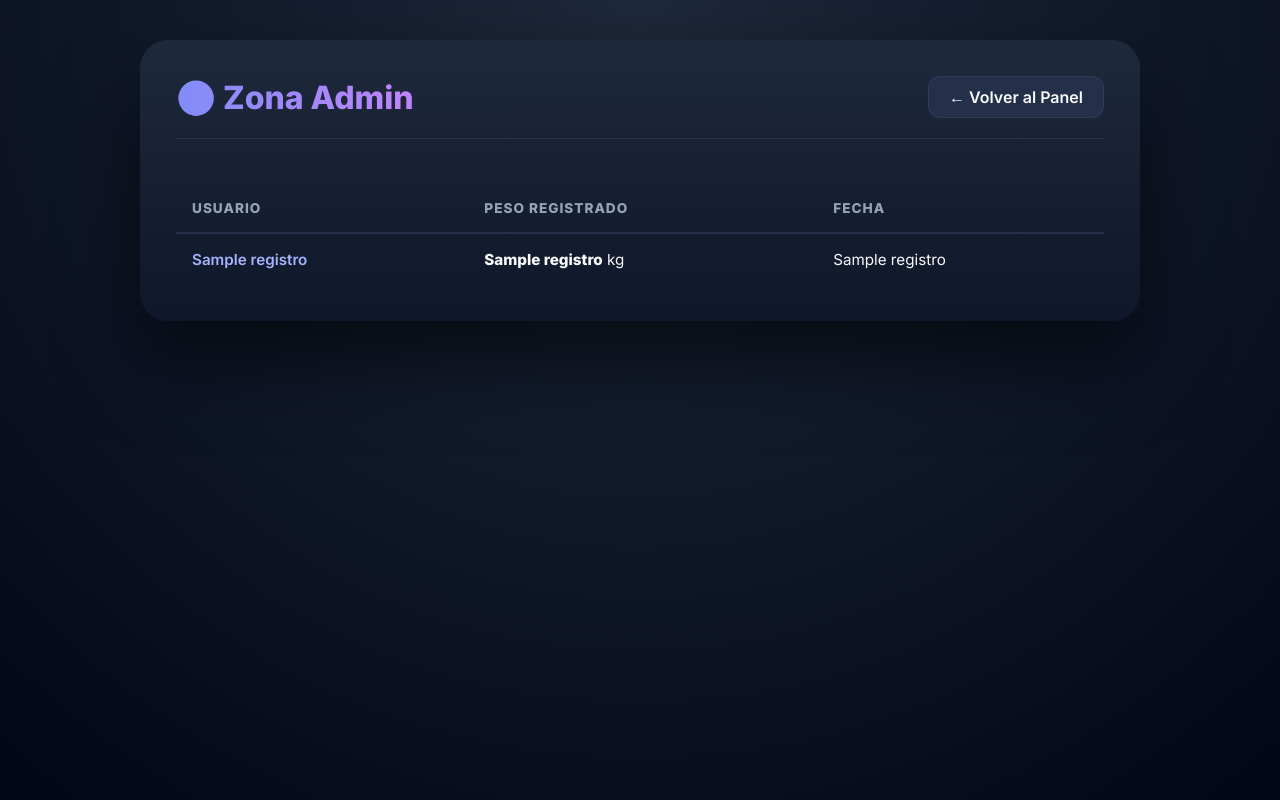
After one commit to Revalyx/Flask_Peso_PPS, a Flask app: template templates/admin_registros.html in a window 1280 px wide. The commit adds this page. Run offline with Flask 3, Linux system fonts and the light colour scheme; the template is opened without the code that fills it: most values are stand-ins (such as "Sample title", 1, 10 or a date in 2020).

Commit message:
JWT Integration

```diff
--- a/requirements.txt
+++ b/requirements.txt
@@ -3,3 +3,4 @@ pytest
 coverage
 python-dotenv
 requests
+flask-jwt-extended
--- a/src/app.py
+++ b/src/app.py
@@ -1,6 +1,10 @@
 from flask import Flask, request, session, redirect, render_template, flash
+from flask_jwt_extended import JWTManager, create_access_token, jwt_required, get_jwt_identity, set_access_cookies, unset_jwt_cookies
+from datetime import timedelta
 from datetime import datetime, date
+from flask_jwt_extended import get_jwt
 import re
+
 
 from .db import init_db, get_connection
 from .models import Usuario, RegistroPeso
@@ -25,6 +29,24 @@ app = Flask(
 app.secret_key = "super_secret_key"
 
 
+app.config["JWT_SECRET_KEY"] = "super_secret_jwt_key"
+app.config["JWT_TOKEN_LOCATION"] = ["cookies"]
+app.config["JWT_COOKIE_SECURE"] = False  # Poner en True si algún día subes a producción con HTTPS
+app.config["JWT_COOKIE_CSRF_PROTECT"] = False
+app.config["JWT_SECRET_KEY"] = "super_secret_jwt_key"
+app.config["JWT_ACCESS_TOKEN_EXPIRES"] = timedelta(hours=1)
+
+jwt = JWTManager(app)
+
+@jwt.unauthorized_loader
+def missing_token_callback(error_string):
+    flash("Acceso denegado. Por favor, inicia sesión.", "error")
+    return redirect("/login")
+
+@jwt.expired_token_loader
+def expired_token_callback(jwt_header, jwt_payload):
+    flash("Tu sesión ha caducado. Inicia sesión de nuevo.", "error")
+    return redirect("/login")
 
 init_db()
 
@@ -109,44 +131,55 @@ def login():
 
 @app.post("/login")
 def login_post():
-
     email = request.form.get("email", "").strip()
     password = request.form.get("password", "")
-
-    # ... (validaciones de campos vacíos igual) ...
 
     resultado = Usuario.login(email, password)
 
     if resultado == "NO_USER":
         flash("Credenciales incorrectas", "error")
     elif resultado == "BLOCKED":
-        flash("Cuenta bloqueada temporalmente. Espera unos minutos.", "error")
+        flash("Cuenta bloqueada temporalmente.", "error")
     elif resultado == "BLOCKED_NOW":
-        flash("Has fallado 3 veces. Tu cuenta ha sido bloqueada por 5 minutos.", "error")
+        flash("Has fallado muchas veces. Bloqueo de 15 min.", "error")
     elif resultado == "WRONG_PASS":
         flash("Contraseña incorrecta", "error")
     else:
-        # Es un ID numérico, pa' dentro
-        session["user_id"] = resultado
-        return redirect("/")
+        # --- LOGIN EXITOSO ---
+        user_id, rol_real = resultado
+
+        # Claims
+        additional_claims = {"rol": rol_real}
+        access_token = create_access_token(identity=str(user_id), additional_claims=additional_claims)
+
+        resp = redirect("/")
+        set_access_cookies(resp, access_token)
+
+        # AQUÍ HEMOS QUITADO LOS MENSAJES DE ROL
+        # Solo un mensaje genérico (o ninguno si prefieres)
+        # flash("Sesión iniciada correctamente.", "success")
+
+        return resp
 
     return redirect("/login")
 
 # ---------------- HOME ----------------
+# En src/app.py
+
 @app.get("/")
+@jwt_required()
 def home():
-    if "user_id" not in session:
-        return redirect("/login")
+    current_user_id = get_jwt_identity()
 
-    user_id = session["user_id"]
+    # --- NUEVO: ¿ES EL JEFE? ---
+    claims = get_jwt()
+    es_admin = claims.get("rol") == "admin"
+    # ---------------------------
 
-    registros = RegistroPeso.obtener_por_usuario(user_id)
-
-    # Ordenar por fecha (como string YYYY-MM-DD funciona bien)
+    registros = RegistroPeso.obtener_por_usuario(current_user_id)
     registros = sorted(registros, key=lambda r: r[2])
 
-    altura = Usuario.get_altura(user_id)
-
+    altura = Usuario.get_altura(current_user_id)
     ultimo_peso = registros[-1][1] if registros else 0
 
     imc = None
@@ -155,25 +188,12 @@ def home():
 
     if altura and ultimo_peso:
         imc = round(ultimo_peso / ((altura / 100) ** 2), 2)
+        if imc < 18.5: estado, color_estado = "Bajo peso", "#fbbf24"
+        elif imc < 25: estado, color_estado = "Normopeso", "#4ade80"
+        elif imc < 30: estado, color_estado = "Sobrepeso", "#fb923c"
+        else: estado, color_estado = "Obesidad", "#ef4444"
 
-        if imc < 18.5:
-            estado = "Bajo peso"
-            color_estado = "#fbbf24"
-        elif imc < 25:
-            estado = "Normopeso"
-            color_estado = "#4ade80"
-        elif imc < 30:
-            estado = "Sobrepeso"
-            color_estado = "#fb923c"
-        else:
-            estado = "Obesidad"
-            color_estado = "#ef4444"
-
-    # 🔹 AQUÍ está el arreglo clave
-    labels = [
-        datetime.strptime(r[2], "%Y-%m-%d").strftime("%d/%m/%Y")
-        for r in registros
-    ]
+    labels = [datetime.strptime(r[2], "%Y-%m-%d").strftime("%d/%m/%Y") for r in registros]
     data = [r[1] for r in registros]
 
     return render_template(
@@ -186,17 +206,24 @@ def home():
         altura=altura,
         labels=labels,
         data=data,
-        hoy=date.today().strftime("%Y-%m-%d")  # <--- ¡NUEVA LÍNEA CLAVE!
+        hoy=date.today().strftime("%Y-%m-%d"),
+        es_admin=es_admin  # <--- ¡PASAMOS EL DATO AQUÍ!
     )
 # ---------------- REGISTRO PESO ----------------
 # En src/app.py
 
 @app.post("/registro")
+@jwt_required()
 def registrar_peso():
-    if "user_id" not in session:
-        return redirect("/login")
 
-    # --- 1. RECUPERAR Y VALIDAR PESO (ESTO ES LO QUE FALTABA) ---
+    claims = get_jwt()
+    if claims.get("rol") == "admin":
+        flash("El Administrador no puede registrar pesos, ¡solo vigilar!", "error")
+        return redirect("/")
+
+    current_user_id = get_jwt_identity() # <--- Sacamos el ID del token
+
+    # --- 1. RECUPERAR Y VALIDAR PESO ---
     try:
         peso = float(request.form.get("peso"))
         if peso < 50 or peso > 300:
@@ -208,23 +235,18 @@ def registrar_peso():
     # --- 2. VALIDACIÓN DE FECHA ---
     try:
         fecha = datetime.strptime(request.form.get("fecha"), "%Y-%m-%d").date()
-
-        # No futuro
         if fecha > date.today():
             flash("No puedes registrar fechas futuras, ¡no eres Marty McFly!", "error")
             return redirect("/")
-
-        # No muy antiguo
         if fecha < date(2000, 1, 1):
             flash("La fecha es demasiado antigua (mínimo año 2000)", "error")
             return redirect("/")
-
     except ValueError:
         flash("Formato de fecha inválido", "error")
         return redirect("/")
 
     # --- 3. GUARDAR EN BD ---
-    RegistroPeso.crear(session["user_id"], peso, fecha)
+    RegistroPeso.crear(current_user_id, peso, fecha)
     flash("Peso guardado correctamente", "success")
     return redirect("/")
 
@@ -295,5 +317,34 @@ def register_post():
 # ---------------- LOGOUT ----------------
 @app.get("/logout")
 def logout():
-    session.clear()
-    return redirect("/login")
+    resp = redirect("/login")
+    unset_jwt_cookies(resp) # <--- Borra el token del navegador
+    return resp
+
+@app.get("/zona-admin")
+@jwt_required()
+def zona_admin():
+    # Recuperamos los datos de dentro del token (el payload)
+    claims = get_jwt()
+
+    if claims.get("rol") == "admin":
+        return "<h1>ZONA DE PELIGRO ☢️</h1><p>Hola Admin, aquí están los códigos nucleares.</p><a href='/'>Volver</a>"
+    else:
+        flash("¡Alto ahí! No eres admin. Intento de escalada de privilegios detectado.", "error")
+        return redirect("/")
+
+@app.get("/admin/registros")
+@jwt_required()
+def admin_registros():
+    claims = get_jwt()
+
+    # 1. El Segurata: ¿Eres Admin?
+    if claims.get("rol") != "admin":
+        flash("¡Acceso denegado! Zona restringida.", "error")
+        return redirect("/")
+
+    # 2. Pedimos todos los datos
+    registros = RegistroPeso.obtener_todos()
+
+    # 3. Renderizamos la vista
+    return render_template("admin_registros.html", registros=registros)
--- /dev/null
+++ b/templates/admin_registros.html
@@ -0,0 +1,160 @@
+<!DOCTYPE html>
+<html lang="es">
+<head>
+<meta charset="UTF-8">
+<title>Admin | Registros Globales</title>
+<meta name="viewport" content="width=device-width, initial-scale=1.0">
+<link href="https://fonts.googleapis.com/css2?family=Inter:wght@300;400;600;800&display=swap" rel="stylesheet">
+
+<style>
+:root{
+    --bg:#0f172a;
+    --card:#1e293b;
+    --card-soft:#24304a;
+    --text:#f8fafc;
+    --muted:#94a3b8;
+    --primary:#6366f1;
+    --primary-dark:#4f46e5;
+    --danger:#ef4444;
+}
+
+*{box-sizing:border-box;margin:0;padding:0}
+
+body{
+    font-family:'Inter',sans-serif;
+    background:radial-gradient(circle at top,#1e293b,#020617);
+    color:var(--text);
+    padding:40px 20px;
+    min-height: 100vh;
+}
+
+.panel{
+    max-width:1000px;
+    margin:0 auto;
+    background:linear-gradient(180deg,#1e293b,#0f172a);
+    border-radius:28px;
+    padding:36px;
+    box-shadow:0 40px 80px rgba(0,0,0,.6);
+}
+
+/* HEADER */
+.header{
+    display:flex;
+    justify-content:space-between;
+    align-items:center;
+    margin-bottom:35px;
+    padding-bottom:20px;
+    border-bottom:1px solid rgba(148,163,184,.15);
+}
+
+.header h1{
+    font-size:2rem;
+    font-weight:800;
+    background: linear-gradient(to right, #818cf8, #c084fc);
+    -webkit-background-clip: text;
+    -webkit-text-fill-color: transparent;
+}
+
+.btn-back{
+    padding: 10px 20px;
+    background: var(--card-soft);
+    color: var(--text);
+    text-decoration: none;
+    border-radius: 12px;
+    font-weight: 600;
+    transition: all 0.2s;
+    border: 1px solid rgba(255,255,255,0.05);
+}
+.btn-back:hover{
+    background: var(--primary);
+    transform: translateY(-2px);
+}
+
+/* TABLA */
+.table-responsive {
+    overflow-x: auto;
+}
+
+table {
+    width: 100%;
+    border-collapse: collapse;
+    margin-top: 10px;
+}
+
+th {
+    text-align: left;
+    color: var(--muted);
+    font-size: 0.85rem;
+    text-transform: uppercase;
+    letter-spacing: 1px;
+    padding: 16px;
+    border-bottom: 2px solid var(--card-soft);
+}
+
+td {
+    padding: 16px;
+    border-bottom: 1px solid rgba(148,163,184,.1);
+    color: var(--text);
+    font-size: 0.95rem;
+}
+
+tr:last-child td {
+    border-bottom: none;
+}
+
+tr:hover td {
+    background: rgba(255,255,255,0.02);
+}
+
+.user-email {
+    font-weight: 600;
+    color: #a5b4fc;
+}
+
+.empty-state {
+    padding: 40px;
+    text-align: center;
+    color: var(--muted);
+}
+</style>
+</head>
+<body>
+
+<div class="panel">
+
+    <div class="header">
+        <h1>☢️ Zona Admin</h1>
+        <a href="/" class="btn-back">← Volver al Panel</a>
+    </div>
+
+    <div class="table-responsive">
+        <table>
+            <thead>
+                <tr>
+                    <th>Usuario</th>
+                    <th>Peso Registrado</th>
+                    <th>Fecha</th>
+                </tr>
+            </thead>
+            <tbody>
+                {% for r in registros %}
+                <tr>
+                    <td><span class="user-email">{{ r[1] }}</span></td>
+                    <td><strong>{{ r[2] }}</strong> kg</td>
+                    <td>{{ r[3] }}</td>
+                </tr>
+                {% else %}
+                <tr>
+                    <td colspan="3">
+                        <div class="empty-state">No hay registros en la base de datos.</div>
+                    </td>
+                </tr>
+                {% endfor %}
+            </tbody>
+        </table>
+    </div>
+
+</div>
+
+</body>
+</html>
```
Also changed, not shown: hacer_admin.py (added, +18 -0 lines), src/models.py (+28 -15 lines), templates/home.html (+78 -14 lines), update_db.py (added, +19 -0 lines), peso.db.
